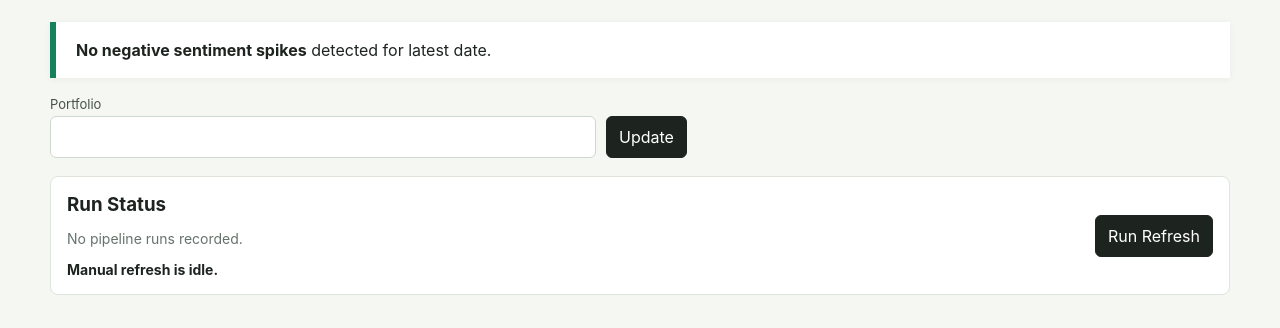
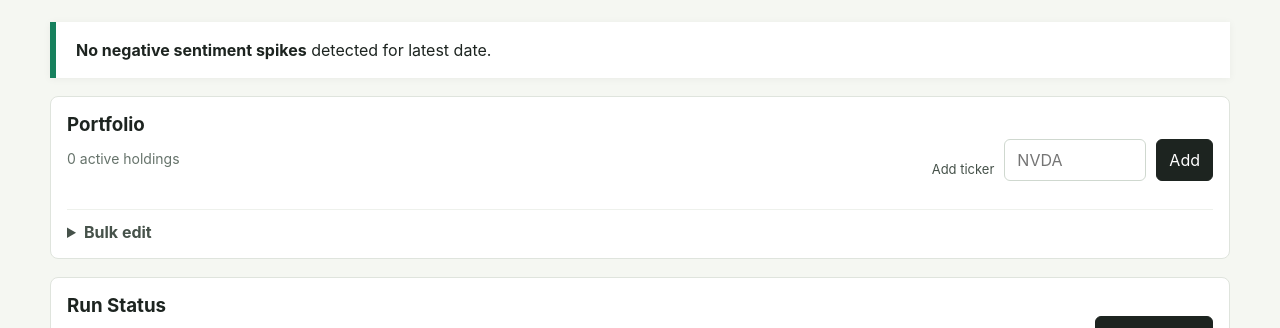
Before and after one commit to BK5102/FinBrief, a FastAPI app: page / in a window 1280 px wide. Shown: the part 69-397 px from the top of the page. Run offline with FastAPI, Linux system fonts and the light colour scheme; data that the repository does not hold is empty.

Commit message:
Improve dashboard portfolio editing

```diff
--- a/src/finbrief/app.py
+++ b/src/finbrief/app.py
@@ -14,7 +14,7 @@ from fastapi.staticfiles import StaticFiles
 from fastapi.templating import Jinja2Templates
 from dotenv import load_dotenv
 
-from finbrief.db import connect, list_active_tickers, set_active_tickers
+from finbrief.db import connect, deactivate_tickers, list_active_tickers, set_active_tickers
 from finbrief.queries import get_recent_runs, get_summary, get_ticker_detail
 from finbrief.runner import run_pipeline_cycle
 
@@ -49,15 +49,51 @@ def portfolio() -> dict:
 
 @app.post("/portfolio")
 async def update_portfolio(request: Request):
-    body = (await request.body()).decode("utf-8")
-    raw = parse_qs(body).get("tickers", [""])[0]
+    raw = await _form_value(request, "tickers")
     tickers = _split_tickers(raw)
     with connect(DEFAULT_DB_PATH) as conn:
         active = set_active_tickers(conn, tickers)
 
-    if "text/html" in request.headers.get("accept", ""):
+    if _wants_html(request):
         return RedirectResponse("/", status_code=303)
     return {"tickers": active}
+
+
+@app.post("/portfolio/add")
+async def add_portfolio_ticker(request: Request):
+    raw = await _form_value(request, "ticker")
+    ticker = _normalize_ticker(raw)
+    if not ticker:
+        if _wants_html(request):
+            return RedirectResponse("/", status_code=303)
+        raise HTTPException(status_code=400, detail="Ticker is required")
+
+    with connect(DEFAULT_DB_PATH) as conn:
+        active = list_active_tickers(conn)
+        if ticker not in active:
+            active.append(ticker)
+        active = set_active_tickers(conn, active)
+
+    if _wants_html(request):
+        return RedirectResponse("/", status_code=303)
+    return {"tickers": active}
+
+
+@app.post("/portfolio/remove/{symbol}")
+def remove_portfolio_ticker(request: Request, symbol: str):
+    ticker = _normalize_ticker(symbol)
+    if not ticker:
+        if _wants_html(request):
+            return RedirectResponse("/", status_code=303)
+        raise HTTPException(status_code=400, detail="Ticker is required")
+
+    with connect(DEFAULT_DB_PATH) as conn:
+        deactivate_tickers(conn, [ticker])
+        active = list_active_tickers(conn)
+
+    if _wants_html(request):
+        return RedirectResponse("/", status_code=303)
+    return {"removed": ticker, "tickers": active}
 
 
 @app.put("/portfolio")
@@ -76,14 +112,14 @@ def summary(date: str | None = None) -> dict:
 @app.post("/refresh")
 def start_refresh(request: Request):
     started = _start_background_refresh()
-    if "text/html" in request.headers.get("accept", ""):
+    if _wants_html(request):
         return RedirectResponse("/", status_code=303)
     return {"started": started, "refresh": refresh_status()}
 
 
 @app.get("/refresh")
 def refresh_landing(request: Request):
-    if "text/html" in request.headers.get("accept", ""):
+    if _wants_html(request):
         return RedirectResponse("/", status_code=303)
     return {
         "detail": "Use POST /refresh to start a manual refresh. Use GET /refresh/status to inspect status.",
@@ -242,5 +278,19 @@ def _score_tone(score: float) -> str:
     return "neutral"
 
 
+async def _form_value(request: Request, field: str) -> str:
+    body = (await request.body()).decode("utf-8")
+    return parse_qs(body).get(field, [""])[0]
+
+
+def _wants_html(request: Request) -> bool:
+    return "text/html" in request.headers.get("accept", "")
+
+
 def _split_tickers(raw: str) -> list[str]:
-    return [ticker.strip().upper() for ticker in raw.split(",") if ticker.strip()]
+    return [ticker for ticker in (_normalize_ticker(value) for value in raw.split(",")) if ticker]
+
+
+def _normalize_ticker(raw: str) -> str:
+    ticker = raw.strip().upper()
+    return ticker if ticker and all(char.isalnum() or char in ".-" for char in ticker) else ""
--- a/static/styles.css
+++ b/static/styles.css
@@ -50,28 +50,6 @@ a {
   font-size: 14px;
 }
 
-.toolbar {
-  display: flex;
-  justify-content: space-between;
-  align-items: end;
-  gap: 14px;
-  margin: 18px 0;
-  flex-wrap: wrap;
-}
-
-.toolbar form {
-  display: flex;
-  gap: 10px;
-  align-items: end;
-  flex-wrap: wrap;
-}
-
-.toolbar-links {
-  display: flex;
-  gap: 10px;
-  flex-wrap: wrap;
-}
-
 label {
   display: block;
   font-size: 13px;
@@ -99,6 +77,93 @@ button,
   text-decoration: none;
   font: inherit;
   cursor: pointer;
+}
+
+.portfolio-panel {
+  padding: 16px;
+  margin: 18px 0;
+  background: white;
+  border: 1px solid #dfe4dd;
+  border-radius: 8px;
+}
+
+.section-head {
+  display: flex;
+  justify-content: space-between;
+  gap: 16px;
+  align-items: end;
+}
+
+.add-ticker {
+  display: flex;
+  gap: 10px;
+  align-items: end;
+  flex-wrap: wrap;
+  justify-content: end;
+}
+
+.add-ticker input {
+  width: 116px;
+  text-transform: uppercase;
+}
+
+.ticker-chips {
+  display: flex;
+  flex-wrap: wrap;
+  gap: 8px;
+  margin: 14px 0;
+}
+
+.ticker-chip {
+  display: inline-flex;
+  align-items: center;
+  gap: 8px;
+  min-height: 34px;
+  padding: 0 6px 0 10px;
+  border: 1px solid #cfd8cf;
+  border-radius: 999px;
+  background: #fbfcfa;
+  font-weight: 700;
+}
+
+.ticker-chip button {
+  display: inline-grid;
+  place-items: center;
+  width: 24px;
+  height: 24px;
+  padding: 0;
+  border-radius: 999px;
+  border-color: transparent;
+  background: transparent;
+  color: #66736b;
+  line-height: 1;
+}
+
+.ticker-chip button:hover {
+  background: #fee4df;
+  color: #9f1f15;
+}
+
+.bulk-edit {
+  border-top: 1px solid #eef1ec;
+  padding-top: 12px;
+}
+
+.bulk-edit summary {
+  cursor: pointer;
+  color: #46524a;
+  font-weight: 700;
+}
+
+.bulk-edit form {
+  margin-top: 12px;
+}
+
+.bulk-row {
+  display: flex;
+  gap: 10px;
+  align-items: end;
+  flex-wrap: wrap;
 }
 
 .button.ghost {
@@ -374,6 +439,19 @@ th {
     width: calc(100vw - 64px);
   }
 
+  .section-head {
+    align-items: stretch;
+    flex-direction: column;
+  }
+
+  .add-ticker {
+    justify-content: start;
+  }
+
+  .add-ticker input {
+    width: min(180px, calc(100vw - 150px));
+  }
+
   .run-panel {
     grid-template-columns: 1fr;
   }
--- a/templates/home.html
+++ b/templates/home.html
@@ -17,14 +17,38 @@
     <section class="banner calm"><strong>No negative sentiment spikes</strong> detected for {{ summary.aggregate_date or "latest date" }}.</section>
   {% endif %}
 
-  <section class="toolbar">
-    <form method="post" action="/portfolio">
+  <section class="portfolio-panel">
+    <div class="section-head">
       <div>
-        <label for="tickers">Portfolio</label>
-        <input id="tickers" name="tickers" value="{{ portfolio_value }}" autocomplete="off">
+        <h3>Portfolio</h3>
+        <p class="meta">{{ summary.active_tickers|length }} active holdings</p>
       </div>
-      <button type="submit">Update</button>
-    </form>
+      <form class="add-ticker" method="post" action="/portfolio/add">
+        <label for="ticker">Add ticker</label>
+        <input id="ticker" name="ticker" placeholder="NVDA" autocomplete="off" maxlength="12">
+        <button type="submit">Add</button>
+      </form>
+    </div>
+
+    <div class="ticker-chips" aria-label="Active portfolio tickers">
+      {% for ticker in summary.active_tickers %}
+        <form method="post" action="/portfolio/remove/{{ ticker }}" class="ticker-chip">
+          <span>{{ ticker }}</span>
+          <button type="submit" aria-label="Remove {{ ticker }}">&times;</button>
+        </form>
+      {% endfor %}
+    </div>
+
+    <details class="bulk-edit">
+      <summary>Bulk edit</summary>
+      <form method="post" action="/portfolio">
+        <label for="tickers">Comma-separated tickers</label>
+        <div class="bulk-row">
+          <input id="tickers" name="tickers" value="{{ portfolio_value }}" autocomplete="off">
+          <button type="submit">Update</button>
+        </div>
+      </form>
+    </details>
   </section>
 
   <section class="run-panel" data-refresh-panel>
```
Also changed, not shown: notes/phase2.md (+3 -3 lines), README.md.
